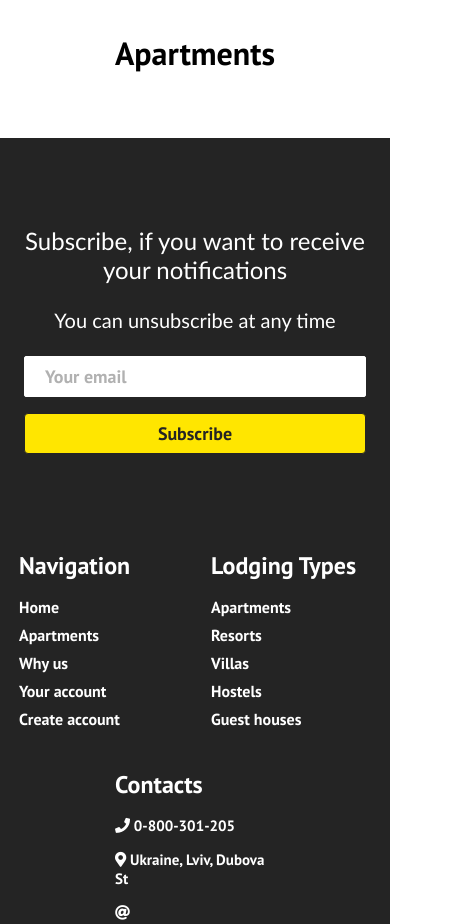
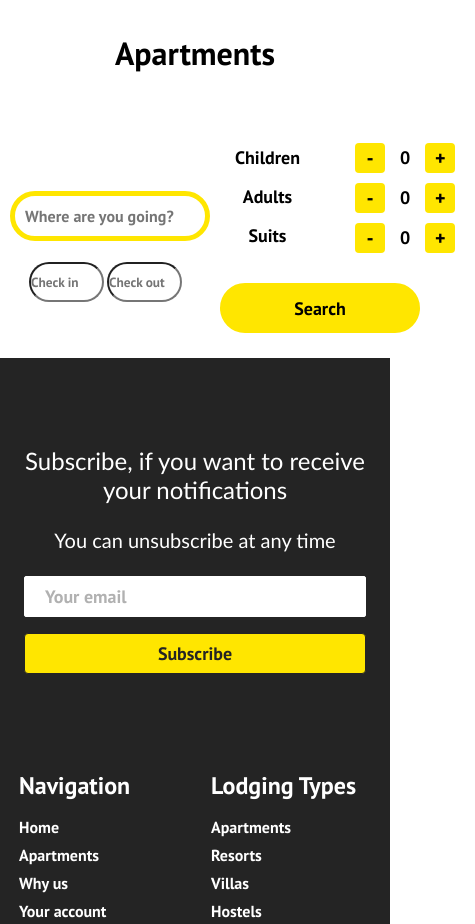
Before and after one commit to Dr-Nykterstein/OnlineCourses, a React (Create React App) app: page /apartments in a window 390 px wide. Shown: the part 960-1884 px from the top of the page, 475 px wide, since content can reach past the window. Built offline with nearby package versions, Linux system fonts and the light colour scheme.

Commit message:
added search component

```diff
--- a/package.json
+++ b/package.json
@@ -9,11 +9,13 @@
     "axios": "^0.21.1",
     "eslint-plugin-prettier": "^3.3.1",
     "react": "^16.13.1",
+    "react-datepicker": "^3.6.0",
     "react-dom": "^16.13.1",
     "react-router-dom": "^5.2.0",
     "react-scripts": "^3.4.4",
     "react-slick": "^0.28.0",
-    "slick-carousel": "^1.8.1"
+    "slick-carousel": "^1.8.1",
+    "styled-components": "^5.2.1"
   },
   "scripts": {
     "start": "react-scripts start",
--- a/src/components/apartaments/ApartmentsPage.jsx
+++ b/src/components/apartaments/ApartmentsPage.jsx
@@ -3,14 +3,17 @@ import React from 'react';
 import Carousel from '../carousel/Carousel';
 import ApartmentsExp from './Apartments';
 import Footer from '../footer/Footer';
+import SearchPanel from '../search-panel/SearchPanel';
 
 import '../../App.css';
+import '../search-panel/SearchPanel.css'
 
 function Apartments() {
   return (
     <>
       <Carousel title="Apartments" />
       <ApartmentsExp />
+      <SearchPanel />
       <Footer />
     </>
   );
--- /dev/null
+++ b/src/components/search-panel/SearchPanel.css
@@ -0,0 +1,141 @@
+.searchPanel {
+    border: 5px solid #ffe600;
+    border-radius: 50px 50px 50px 50px;
+    padding: 10px;
+    font-size: 18px;
+    margin-top: 20px;
+    margin-bottom: 30px;
+    margin-left: 40px;
+    width: 400px;
+    outline: none;
+}
+
+.searchPanelform {
+    display: block;
+    margin: auto;
+    display: inline-flex;
+    flex-direction: row;
+    margin-left: 100px;
+    margin-bottom: 15px;
+}
+
+.firstCol {
+    display: block;
+    margin: auto;
+    display: inline-flex;
+    flex-direction: row;
+}
+
+.secondCol {
+    display: block;
+    margin: auto;
+    display: inline-flex;
+    flex-direction: row;
+}
+
+@media only screen and (max-width: 426px) {
+    .searchPanel {
+        width: 200px;
+        font-size: 16px;
+        margin-left: -10px;
+    }
+    .searchPanelform {
+        margin-left: 10px;
+    }
+    .separator {
+        margin-top: 10px;
+    }
+    .picker {
+        margin-left: -16px;
+        font-size: 5px;
+    }
+    .firstCol {
+        flex-direction: column;
+        margin-left: 10px;
+    }
+    .secondCol {
+        flex-direction: column;
+        margin-right: 15px;
+        margin-bottom: 10px;
+    }
+    .searchButton {
+        width: 50px;
+        height: 25px;
+    }
+    .upper h1 {
+        margin: 0px 0px;
+        font-size: 15px;
+    }
+    .peoplePicker {
+        margin-left: -10px;
+    }
+    .button {
+        width: 10px;
+        height: 10px;
+    }
+}
+
+.upper {
+    display: inline-flex;
+    flex-direction: column;
+}
+
+.peoplePicker {
+    margin-left: 15px;
+    display: inline-flex;
+    flex-direction: row;
+}
+
+.stepper {
+    margin-left: 40px;
+    display: inline-flex;
+    flex-direction: row;
+}
+
+.button {
+    margin: 5px 5px;
+    width: 30px;
+    height: 30px;
+    font-size: 20px;
+    border-radius: 4px;
+    outline: none;
+    border: none;
+    cursor: pointer;
+    background-color: #ffe600;
+    transition: all 0.3s ease-out;
+}
+
+.button:hover {
+    transition: all 0.3s ease-out;
+    background: #fff;
+    color: #242424;
+    transition: 250ms;
+}
+
+.upper h1 {
+    margin: 8px 10px;
+    font-size: 18px;
+}
+
+.separator {
+    margin-top: -25px;
+}
+
+.searchButton {
+    border-radius: 50px 50px 50px 50px;
+    margin-left: 10px;
+    margin-top: 25px;
+    width: 200px;
+    height: 50px;
+    border: 5px solid #ffe600;
+    background-color: #ffe600;
+    font-size: 18px;
+    outline: none;
+}
+
+.searchButton:hover {
+    transition: all 0.3s ease-out;
+    background: #fff;
+    color: #242424;
+    transition: 250ms;
+}
--- /dev/null
+++ b/src/components/search-panel/SearchPanel.jsx
@@ -0,0 +1,172 @@
+import React, { Component, useState } from 'react';
+import DatePicker from "react-datepicker";
+import "react-datepicker/dist/react-datepicker.css";
+import "react-datepicker/dist/react-datepicker.css";
+import styled from "styled-components";
+
+
+const Styles = styled.div`
+ .react-datepicker-wrapper,
+ .react-datepicker__input-container,
+ .react-datepicker__input-container input {
+   width: 70px;
+   height: 50px;
+   border-radius: 50px 50px 50px 50px;
+   margin-left: 5px;
+   margin-top: 7px;
+   outline:none;
+ }
+ @media only screen and (max-width: 426px) {
+    .react-datepicker-wrapper,
+    .react-datepicker__input-container,
+    .react-datepicker__input-container input {
+        width: 75px;
+        height: 40px;
+        margin-left: 3px;
+        margin-top: -8px;
+    }
+}
+`;
+
+
+function Search(props) {
+    return (<div>
+        <input placeholder={props.placeholder}
+            className='searchPanel' />
+    </div>
+    );
+};
+
+function TableDatePicker() {
+    const [startDate, setStartDate] = useState(null);
+    const [endDate, setEndDate] = useState(null);
+
+    return (
+        <div className='datePickerdiv'>
+            <DatePicker
+                placeholderText="Check in"
+                selected={startDate}
+                selectsStart
+                startDate={startDate}
+                endDate={endDate}
+                onChange={date => setStartDate(date)}
+            />
+            <DatePicker
+                placeholderText="Check out"
+                selected={endDate}
+                selectsEnd
+                startDate={startDate}
+                endDate={endDate}
+                minDate={startDate}
+                onChange={date => setEndDate(date)}
+            />
+
+        </div>
+    );
+}
+
+
+class PeoplePicker extends Component {
+    constructor(props) {
+        super(props);
+        this.state = {
+            adultsAmount: 0,
+            childrenAmount: 0,
+            suitsAmount: 0
+        };
+    }
+
+    IncrementItem(e, el) {
+        e.preventDefault();
+        switch (el) {
+            case 'adult':
+                this.setState({ adultsAmount: this.state.adultsAmount + 1 });
+                break;
+            case 'child':
+                this.setState({ childrenAmount: this.state.childrenAmount + 1 });
+                break;
+            case 'suit':
+                this.setState({ suitsAmount: this.state.suitsAmount + 1 });
+                break;
+            default:
+                alert("There is no such values");
+        }
+    }
+    DecreaseItem(e, el) {
+        e.preventDefault();
+        switch (el) {
+            case 'adult':
+                if (this.state.adultsAmount === 0) {
+                    return;
+                }
+                this.setState({ adultsAmount: this.state.adultsAmount - 1 });
+                break;
+            case 'child':
+                if (this.state.childrenAmount === 0) {
+                    return;
+                }
+                this.setState({ childrenAmount: this.state.childrenAmount - 1 });
+                break;
+            case 'suit':
+                if(this.state.suitsAmount === 0){
+                    return;
+                }
+                this.setState({ suitsAmount: this.state.suitsAmount - 1 });
+                break;
+            default:
+                alert("There is no such values");
+        }
+    }
+
+
+    render() {
+        return (
+            <div>
+
+                <div className='peoplePicker' >
+                    <ul className='upper'>
+                        <h1>Children</h1>
+                        <h1>Adults</h1>
+                        <h1>Suits</h1>
+                    </ul>
+                    <ul className='upper'>
+                        <div className='stepper'>
+                            <button className='button' onClick={(e) => this.DecreaseItem(e, 'child')}>-</button>
+                            <h1>{this.state.childrenAmount}</h1>
+                            <button className='button' onClick={(e) => this.IncrementItem(e, 'child')}>+</button>
+                        </div>
+                        <div className='stepper'>
+                            <button className='button' onClick={(e) => this.DecreaseItem(e, 'adult')}>-</button>
+                            <h1>{this.state.adultsAmount}</h1>
+                            <button className='button' onClick={(e) => this.IncrementItem(e, 'adult')}>+</button>
+                        </div>
+                        <div className='stepper'>
+                            <button className='button' onClick={(e) => this.DecreaseItem(e, 'suit')}>-</button>
+                            <h1>{this.state.suitsAmount}</h1>
+                            <button className='button' onClick={(e) => this.IncrementItem(e, 'suit')}>+</button>
+                        </div>
+                    </ul>
+                </div>
+            </div>
+        );
+    }
+}
+
+function SearchPanel(props) {
+    return (
+        <div className='searchPanelform'>
+            <div className='firstCol'>
+                <Search placeholder='Where are you going?' />
+                <Styles>
+                    <TableDatePicker />
+                </Styles>
+            </div>
+            <div className='secondCol'>
+                <PeoplePicker />
+                <button className='searchButton'>Search</button>
+            </div>
+        </div>
+    );
+}
+
+export default SearchPanel;
```
